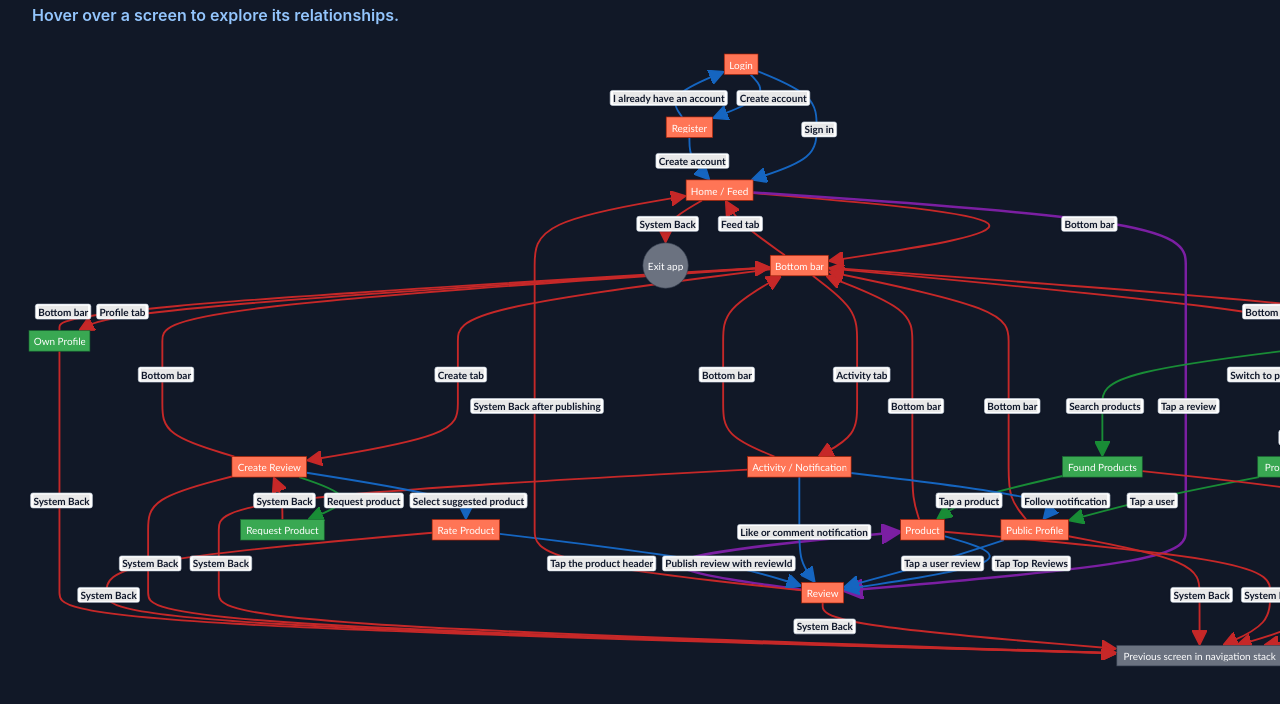
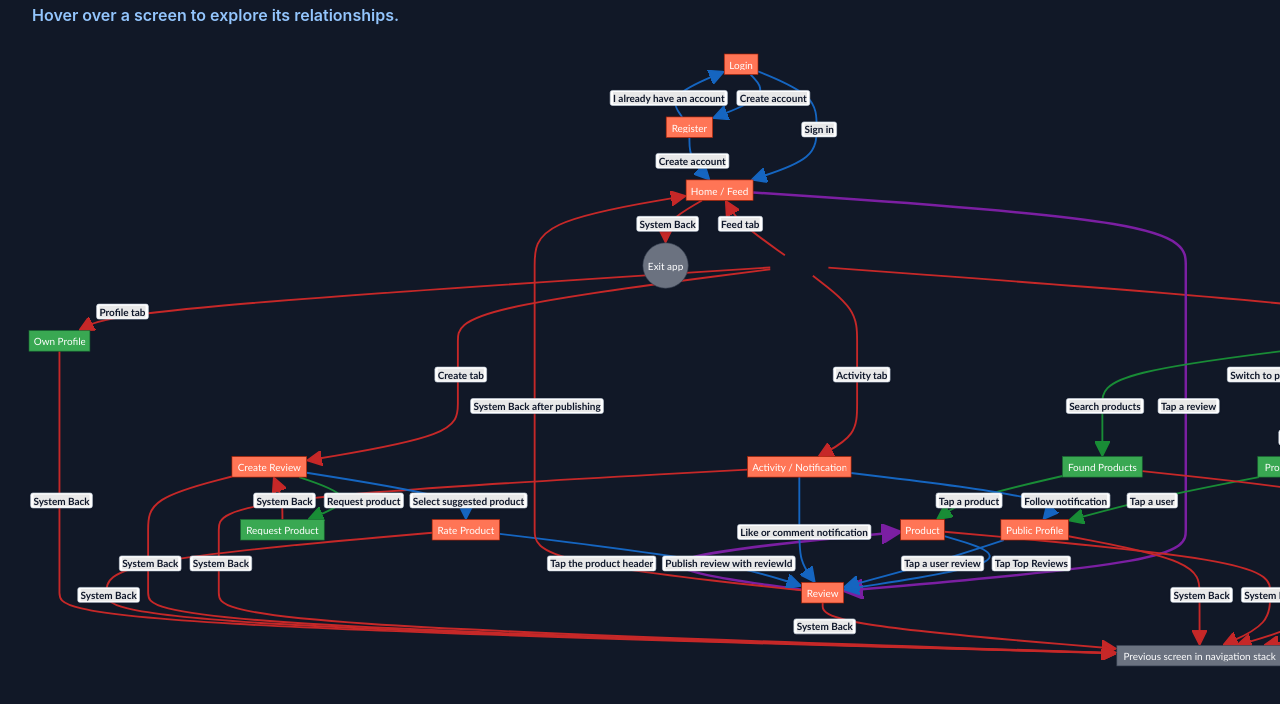
Before and after one commit to CarefreeHarp/tech-review-app, a plain HTML site: page ReadMeAssets/Sprint4NavigationDiagram.html in a window 1280 px wide. Shown: the part 84-788 px from the top of the page. Drawn offline with Linux system fonts and the light colour scheme.

Commit message:
[Docs] ReadMe Navigation Diagram

```diff
--- a/ReadMeAssets/Sprint4NavigationDiagram.html
+++ b/ReadMeAssets/Sprint4NavigationDiagram.html
@@ -39,10 +39,22 @@
     </main>
     <script>
         const diagram = document.querySelector("#diagram svg");
-        const nodes = Array.from(diagram.querySelectorAll(".nodes .node[data-id]"));
-        const links = Array.from(diagram.querySelectorAll(".edgePaths .flowchart-link"));
-        const labels = Array.from(diagram.querySelectorAll(".edgeLabels > .edgeLabel"));
+        const allNodes = Array.from(diagram.querySelectorAll(".nodes .node[data-id]"));
+        const allLinks = Array.from(diagram.querySelectorAll(".edgePaths .flowchart-link"));
+        const allLabels = Array.from(diagram.querySelectorAll(".edgeLabels > .edgeLabel"));
+        const nodes = allNodes.filter((node) => node.dataset.id !== "bottomNav");
+        const links = allLinks.filter((link) => !link.classList.contains("LE-bottomNav"));
+        const labels = allLabels.filter((label, index) => links.includes(allLinks[index]));
         const status = document.getElementById("status");
+
+        // La barra inferior es un control persistente, no una pantalla del flujo.
+        allNodes.find((node) => node.dataset.id === "bottomNav")?.remove();
+        allLinks
+            .filter((link) => link.classList.contains("LE-bottomNav"))
+            .forEach((link) => {
+                link.remove();
+                allLabels[allLinks.indexOf(link)]?.remove();
+            });
 
         const svgNamespace = "http://www.w3.org/2000/svg";
         const arrowDefinitions = document.createElementNS(svgNamespace, "defs");
```
Also changed, not shown: ReadMeAssets/Sprint4NavigationDiagram.svg (deleted), 1 other file.
